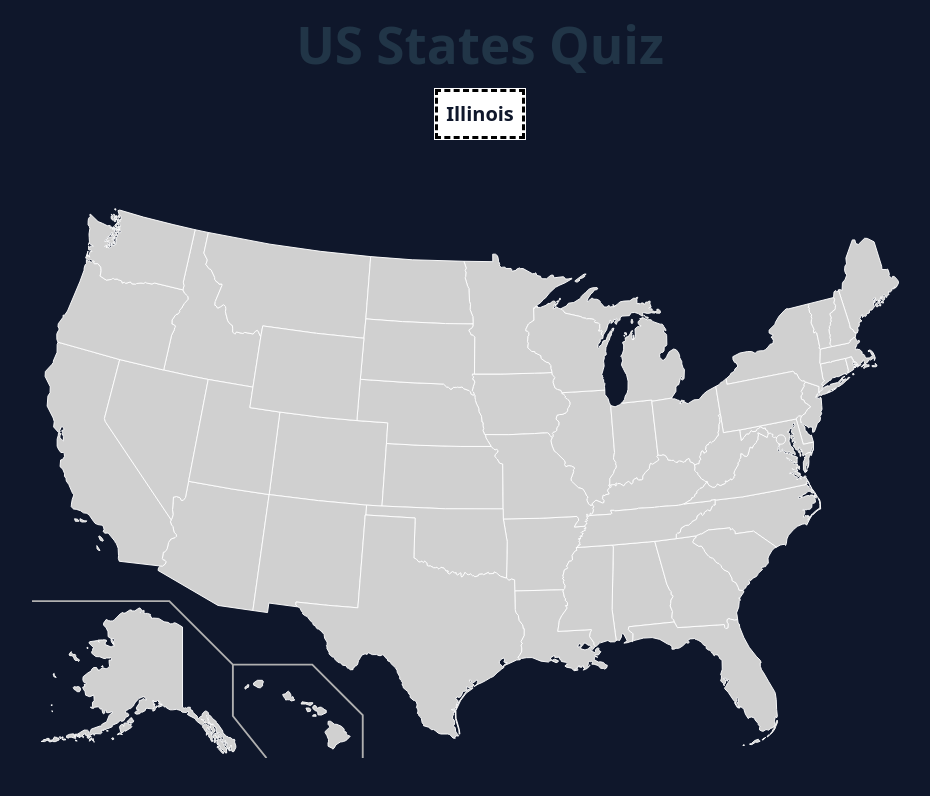
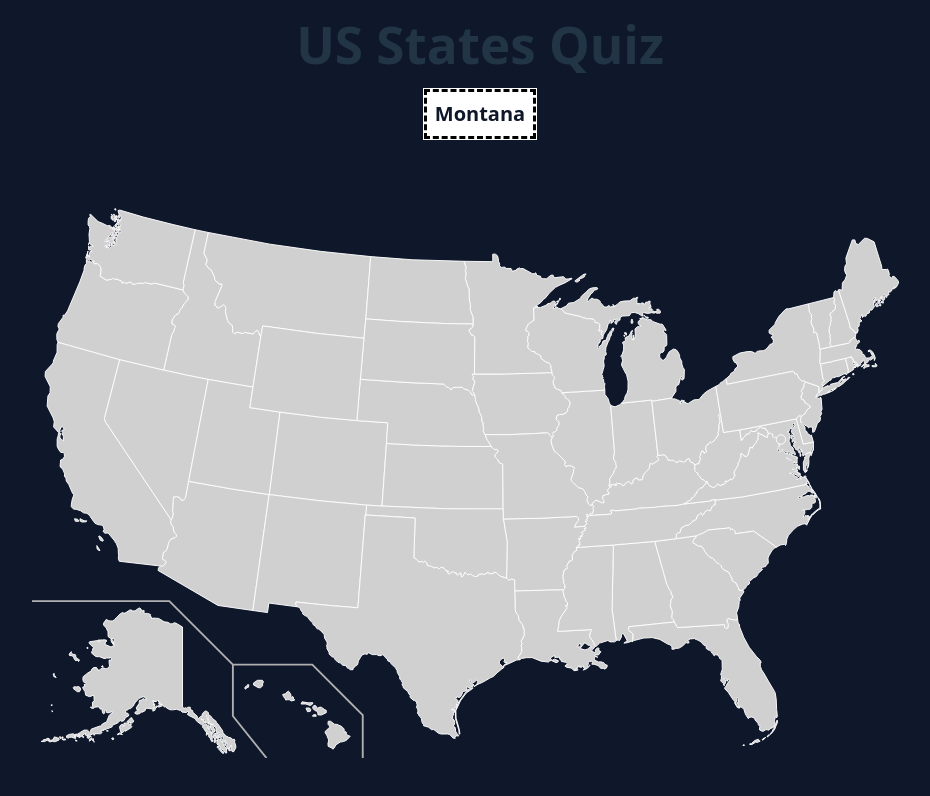
Before and after one commit to cmj0415/Geoguessr-tools, a React (Vite) app: page /us/states in a window 1280 px wide. Shown: the top 796 px of the page, without its empty margins (160-1090 px from the left). Built offline with nearby package versions, Linux system fonts and the light colour scheme.

Commit message:
[US States] click event

```diff
--- a/src/pages/USStates.tsx
+++ b/src/pages/USStates.tsx
@@ -7,10 +7,17 @@ import { STATE_NAME_MAP } from "../utils/USStateData";
 export default function USStates() {
     const svgRef = useRef<SVGSVGElement>(null)
 
-    const [target, setTarget] = useState(() => {
+    function pickRandomState() {
         const arr = [...STATE_NAME_MAP]
-        return arr[Math.floor(Math.random() * STATE_NAME_MAP.size)]
-    })
+        return arr[Math.floor(Math.random() * arr.length)]
+    }
+
+    const [question, setQuestion] = useState(pickRandomState())
+
+    const targetRef = useRef(question[0])
+    useEffect(() => {
+        targetRef.current = question[0]
+    }, [question])
 
     useEffect(() => {
         const svg = svgRef.current
@@ -38,19 +45,31 @@ export default function USStates() {
             target.style.fill = ""
         }
 
+        function handleClick(e: MouseEvent) {
+            const target = e.target as SVGElement
+            if (!target || target.tagName !== "path" && target.tagName !== "circle") return
+            if (target.getAttribute("class") === "separator1") return
+            const stateAbbr = target.getAttribute("class")
+            if (stateAbbr !== targetRef.current) return
+
+            setQuestion(pickRandomState())
+        }
+
         svg.addEventListener("mouseover", handleEnter)
         svg.addEventListener("mouseout", handleLeave)
+        svg.addEventListener("click", handleClick)
 
         return () => {
             svg.removeEventListener("mouseover", handleEnter)
             svg.removeEventListener("mouseout", handleLeave)
+            svg.removeEventListener("click", handleClick)
         }
     }, [])
 
     return (
         <div className="relative min-h-screen bg-slate-900">
             <h1 className="text-4xl font-bold pt-4 mb-4">US States Quiz</h1>
-            <QuestionCard target={ target[1] }/>
+            <QuestionCard target={ question[1] }/>
             <USMap className="mx-auto mt-16 w-full max-w-4xl h-auto" ref={ svgRef }/>
         </div>
     )
```
